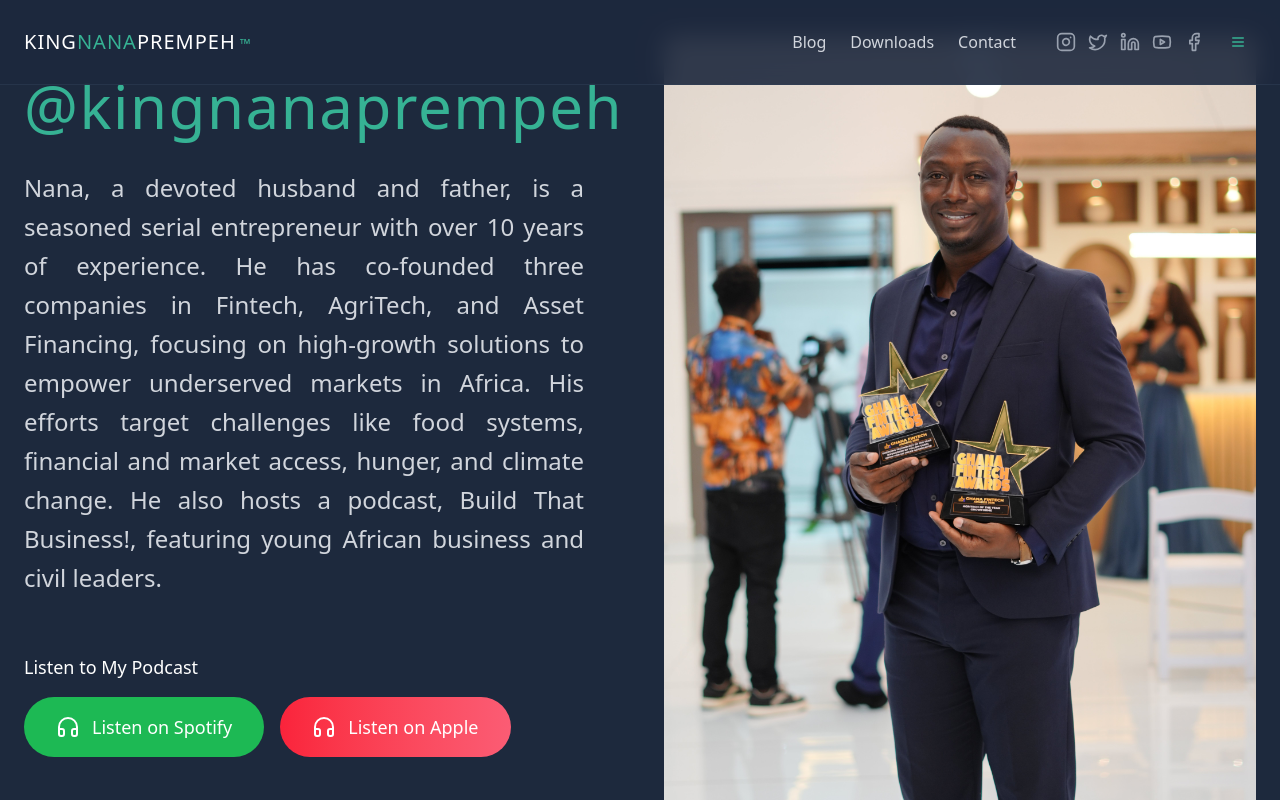
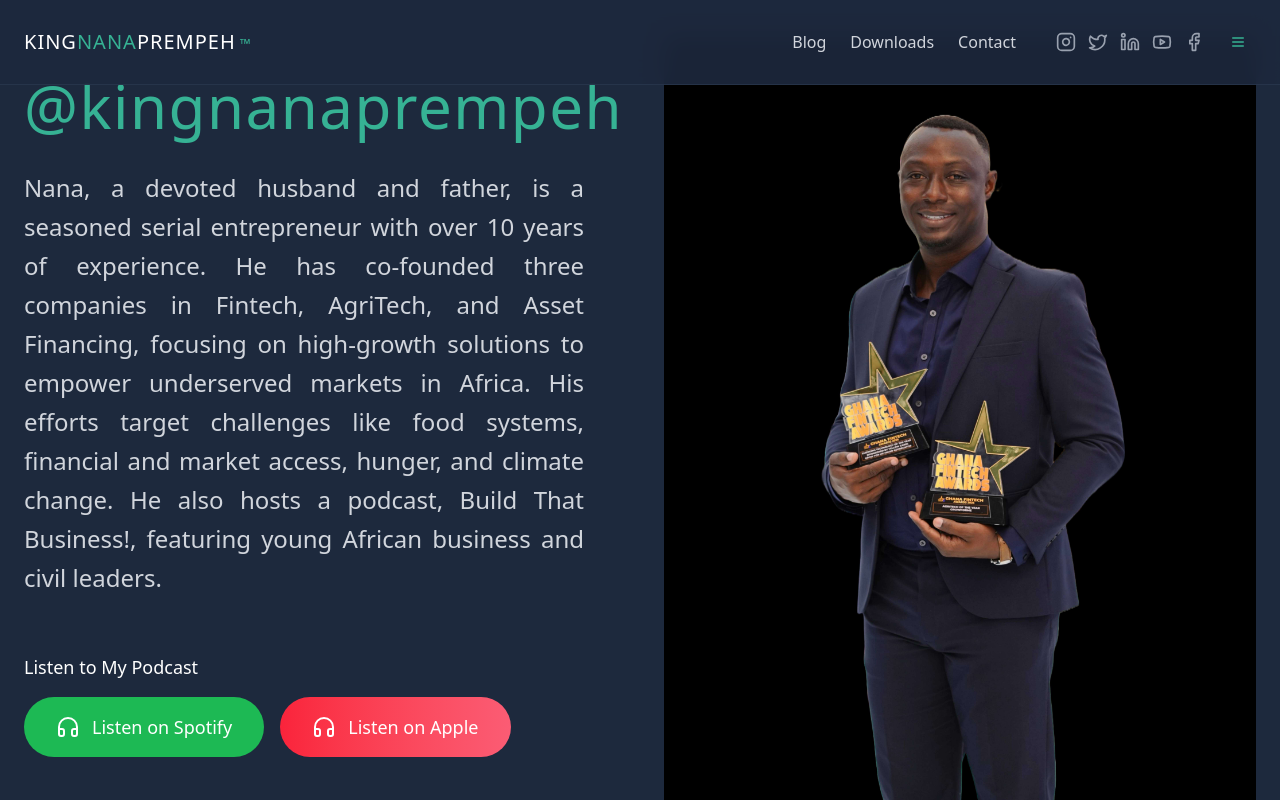
Before and after one commit to kingnanaprempeh/v0-entrepreneur-website, a Next.js app: page / in a window 1280 px wide. Shown: the top 800 px of the page. Built offline with nearby package versions, Linux system fonts and the light colour scheme.

Commit message:
feat: update homepage portrait to new studio version
Use clean black background image and adjust object-fit to contain.

Co-authored-by: kingnanaprempeh <55324671+kingnanaprempeh@users.noreply.github.com>

```diff
--- a/app/page.tsx
+++ b/app/page.tsx
@@ -127,9 +127,9 @@ export default function HomePage() {
             <div className="relative lg:block hidden">
               <div className="relative w-full max-w-3xl ml-auto aspect-auto">
                 <img
-                  src="/nana-awards-professional.jpg"
-                  alt="King Nana Prempeh - Professional Portrait with Awards"
-                  className="w-full h-full object-cover rounded-lg"
+                  src="/nana-studio-portrait.png"
+                  alt="King Nana Prempeh - Professional Studio Portrait"
+                  className="w-full h-full object-contain"
                 />
               </div>
             </div>
@@ -137,9 +137,9 @@ export default function HomePage() {
             {/* Mobile Portrait - Full Width on Small Screens */}
             <div className="lg:hidden relative w-full max-w-xl mx-auto aspect-auto mt-8">
               <img
-                src="/nana-awards-professional.jpg"
-                alt="King Nana Prempeh - Professional Portrait with Awards"
-                className="w-full h-full object-cover rounded-lg"
+                src="/nana-studio-portrait.png"
+                alt="King Nana Prempeh - Professional Studio Portrait"
+                className="w-full h-full object-contain"
               />
             </div>
           </div>
```
Also changed, not shown: public/nana-studio-portrait.png (added).
